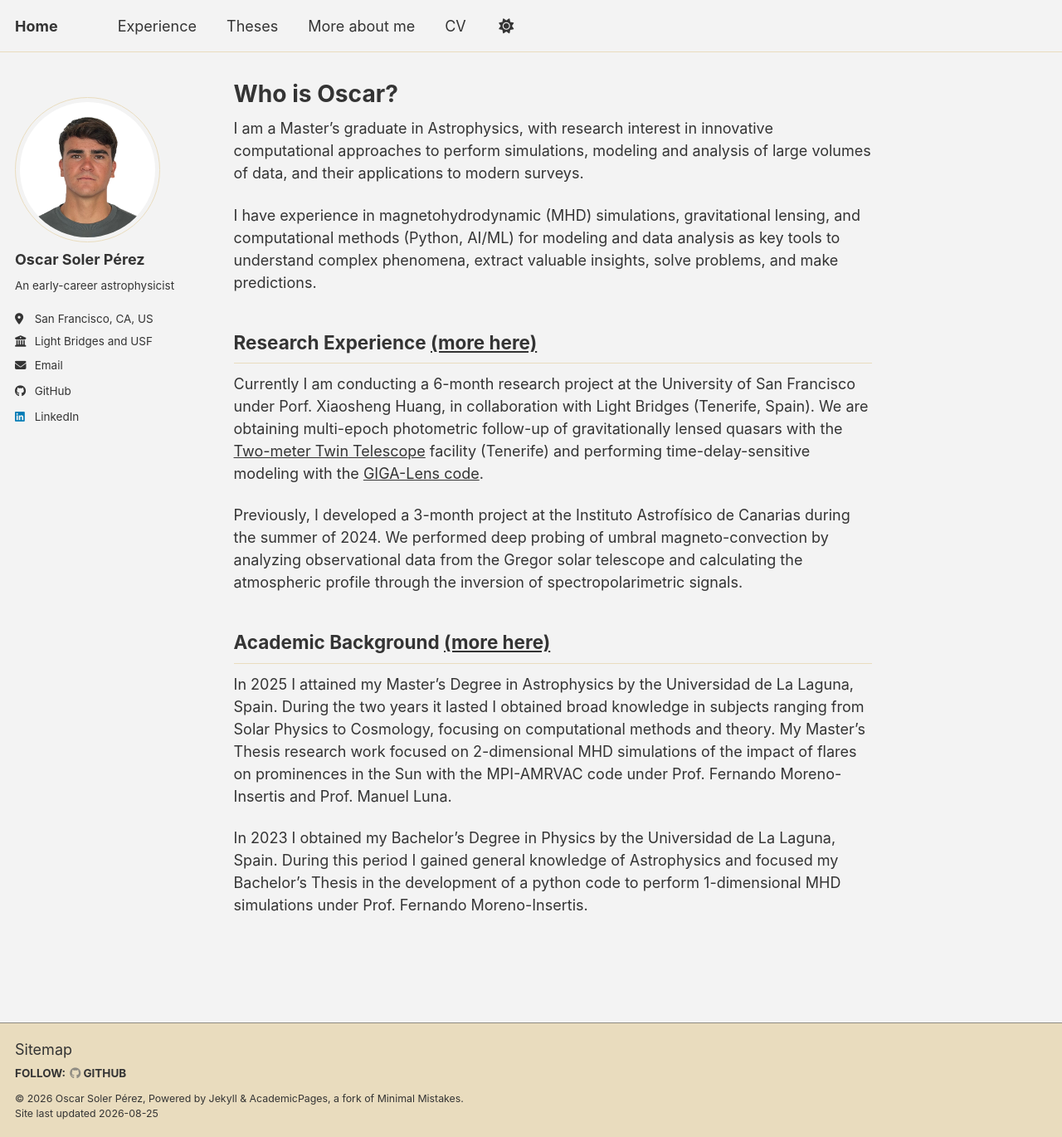
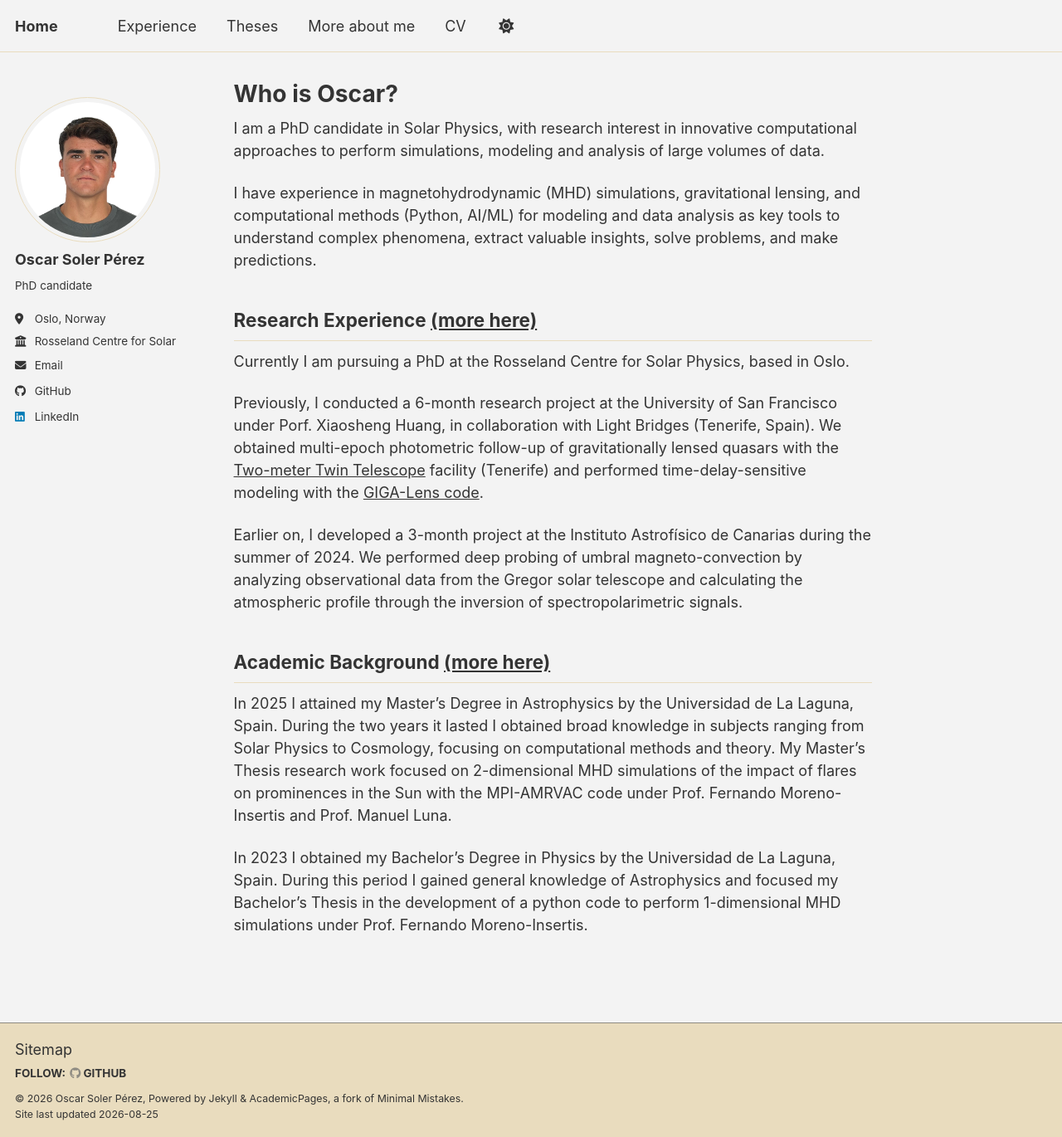
Before and after one commit to oscar-s-p/oscar-s-p, a Jekyll site: the page built from _pages/about.md, in a window 1280 px wide and 1370 px high. Shown: the whole window at 83% size. Built offline with Jekyll 4.4.1, drawn with Linux system fonts in a browser that asks for light colours; a script bundle is joined from its source files by our own code; library files that are not in the unit come from our copies.

Commit message:
First changes since starting PhD (more updates pending)

```diff
--- a/_config.yml
+++ b/_config.yml
@@ -26,9 +26,9 @@ author:
   avatar           : "photo_visa.jpg" # "osp_orbit-512x512.png" # uncomment _sidebar.scss to make circle again
   name             : "Oscar Soler Pérez"
   pronouns         : # example: "she/her"
-  bio              : "An early-career astrophysicist"
-  location         : "San Francisco, CA, US"
-  employer         : "Light Bridges and USF"
+  bio              : "PhD candidate"
+  location         : "Oslo, Norway"
+  employer         : "Rosseland Centre for Solar Physics and Universitet i Oslo"
   uri              : # URL
   email            : "osolertf@gmail.com"
 
--- a/_pages/about.md
+++ b/_pages/about.md
@@ -7,16 +7,17 @@ redirect_from:
   - /about.html
 ---
 
-I am a Master's graduate in Astrophysics, with research interest in innovative computational approaches to perform simulations, modeling and analysis of large volumes of data, and their applications to modern surveys.
+I am a PhD candidate in Solar Physics, with research interest in innovative computational approaches to perform simulations, modeling and analysis of large volumes of data.
 
 I have experience in magnetohydrodynamic (MHD) simulations, gravitational lensing, and computational methods (Python, AI/ML) for modeling and data analysis as key tools to understand complex phenomena, extract valuable insights, solve problems, and make predictions.
 
 Research Experience [(more here)]({{site.baseurl}}/experience/)
 ------
-Currently I am conducting a 6-month research project at the University of San Francisco under Porf. Xiaosheng Huang, in collaboration with Light Bridges (Tenerife, Spain). We are obtaining multi-epoch photometric follow-up of gravitationally lensed quasars with the [Two-meter Twin Telescope](https://ttt.iac.es/) facility (Tenerife) and performing time-delay-sensitive
-modeling with the [GIGA-Lens code](https://github.com/giga-lens/gigalens).
+Currently I am pursuing a PhD at the Rosseland Centre for Solar Physics, based in Oslo.
 
-Previously, I developed a 3-month project at the Instituto Astrofísico de Canarias during the summer of 2024. We performed deep probing of umbral magneto-convection by analyzing observational data from the Gregor solar telescope and calculating the atmospheric profile through the inversion of spectropolarimetric signals.
+Previously, I conducted a 6-month research project at the University of San Francisco under Porf. Xiaosheng Huang, in collaboration with Light Bridges (Tenerife, Spain). We obtained multi-epoch photometric follow-up of gravitationally lensed quasars with the [Two-meter Twin Telescope](https://ttt.iac.es/) facility (Tenerife) and performed time-delay-sensitive modeling with the [GIGA-Lens code](https://github.com/giga-lens/gigalens).
+
+Earlier on, I developed a 3-month project at the Instituto Astrofísico de Canarias during the summer of 2024. We performed deep probing of umbral magneto-convection by analyzing observational data from the Gregor solar telescope and calculating the atmospheric profile through the inversion of spectropolarimetric signals.
 
 Academic Background [(more here)]({{site.baseurl}}/thesis/)
 ------
```
Also changed, not shown: _pages/cv.md (+1 -1 lines), _pages/personal.md (+18 -5 lines), images/personal/FaF26_1.JPG (added), images/personal/FaF26_2.JPG (added), images/personal/bike_teide.jpeg (added).
